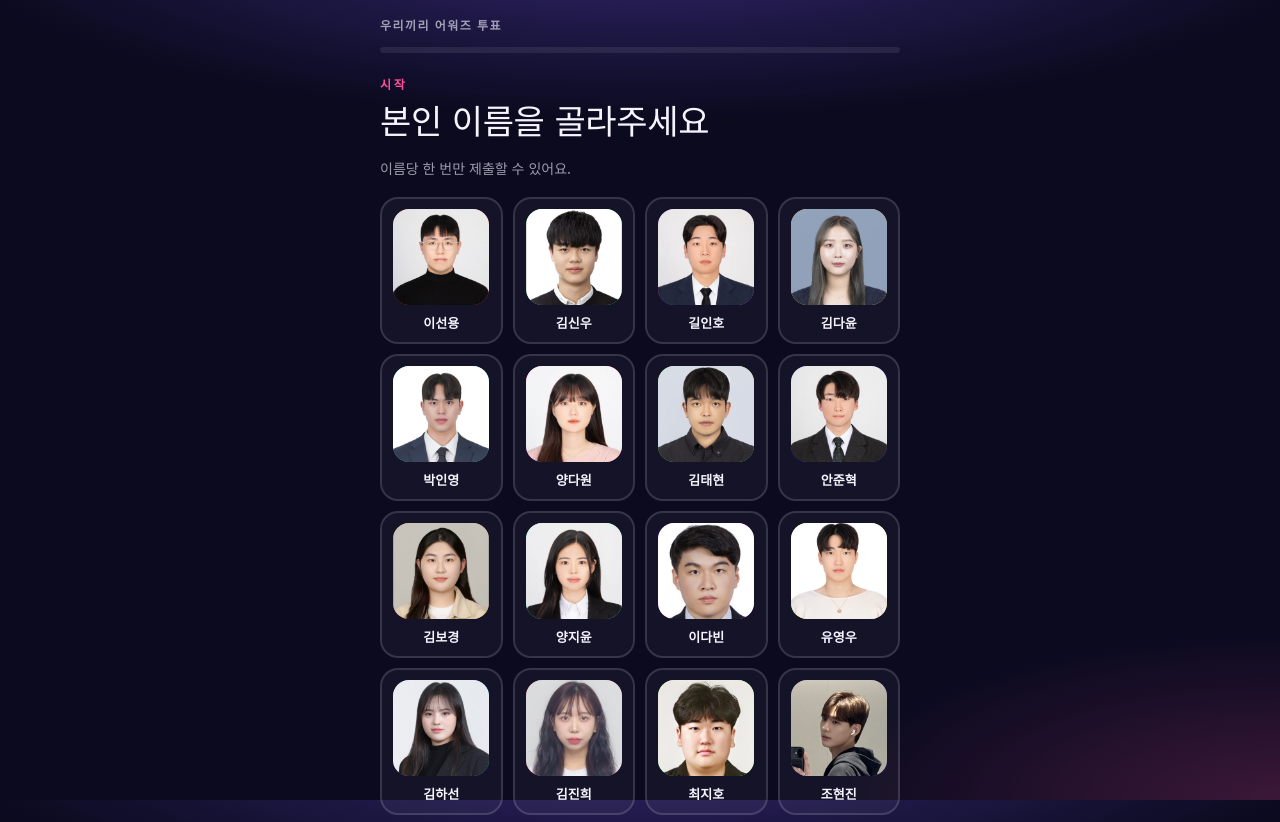
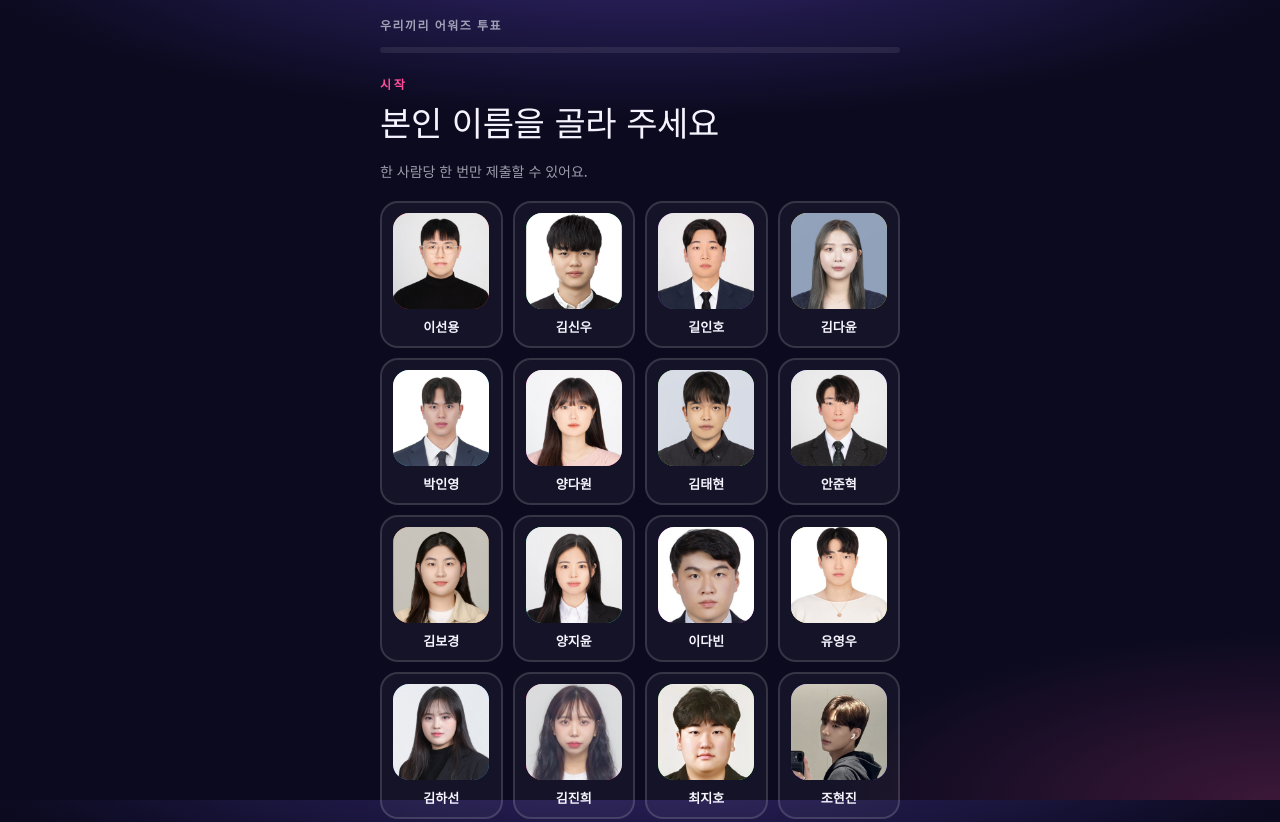
Before and after one commit to RagSpirin/awards-vote, a plain HTML site: page index.html in a window 1280 px wide. Shown: the top 822 px of the page. Drawn offline with Linux system fonts and the light colour scheme.

Commit message:
Proofread Korean copy and improve question wrapping

```diff
--- a/config.js
+++ b/config.js
@@ -42,41 +42,41 @@ window.AWARDS_CONFIG = {
 
   // 질문 목록. 순서가 시트의 Q1, Q2… 열과 그대로 대응하니 투표 시작 후에는 순서를 바꾸지 마세요.
   questions: [
-    '폐지줍는 할머니 와사바리 걸고 돈 뺏어갈 것 같은 사람',
-    '장례식장 가서 상주한테 5만원 내고 2만 5천원 거슬러 달라고 할 것 같은 사람',
-    '백화점 가서 직원한테 갑질 하고 얼차려 시킬 것 같은 사람',
-    '불치병으로 고통받는 아이 보자마자 시원하게 장기기증 서류에 서명 갈길 것 같은 사람',
-    '테이져건 실험해 볼려고 본인 얼굴에 쏴봤다가 발작올 것 같은 사람',
-    '일제 강점기 때 순사들 데리고 독립운동가 체포 투어 할 것 같은 사람',
-    '결혼 세번 정도 할 것 같은 사람',
-    '한번 결혼하면 죽을 때 까지 함께할 것 같은 사람',
-    '멘헤라 정병연애 할 것 같은 사람 (멘헤라 포지션)',
-    '해외 나가면 중국인으로 오해받는 거에 자포자기 해서 중국말로 길안내 해줄 것 같은 사람',
-    '학창시절 쉬는 시간에 자는척 하면서 다른 친구들이 웃긴 이야기 하면 대화에 끼지는 못하고 엎드린 채로 몰래 낄낄거릴 것 같은 사람',
-    '자식이 문신 한다고 하면 "내가 해볼래" 하면서 피카츄 그릴 것 같은 사람 (존나 못그림)',
-    '20살 때 알바할 때 손님이 부르면 벽에 팔짱 끼고 있다가 에? 이지랄 하면서 개싸가지 없이 주문 받을 것 같은 사람 (관상학적으로)',
-    '존나 잘먹을 것 같은 사람',
+    '폐지 줍는 할머니한테 와사바리 걸고 돈을 뺏어 갈 것 같은 사람',
+    '장례식장 가서 상주한테 5만 원 내고 2만 5천 원 거슬러 달라고 할 것 같은 사람',
+    '백화점 가서 직원한테 갑질하고 얼차려를 시킬 것 같은 사람',
+    '불치병으로 고통받는 아이를 보자마자 시원하게 장기 기증 서류에 서명을 갈길 것 같은 사람',
+    '테이저건 실험해 보려고 본인 얼굴에 쏴 봤다가 발작이 올 것 같은 사람',
+    '일제 강점기 때 순사들을 데리고 독립운동가 체포 투어를 할 것 같은 사람',
+    '결혼 세 번 정도 할 것 같은 사람',
+    '한 번 결혼하면 죽을 때까지 함께할 것 같은 사람',
+    '멘헤라 정병 연애를 할 것 같은 사람 (멘헤라 포지션)',
+    '해외에 나가면 중국인으로 오해받고 자포자기해서 중국말로 길을 안내해 줄 것 같은 사람',
+    '학창 시절 쉬는 시간에 자는 척하면서, 다른 친구들이 웃긴 이야기를 하면 대화에 끼지는 못하고 엎드린 채로 몰래 낄낄거릴 것 같은 사람',
+    '자식이 문신을 한다고 하면 “내가 해 볼래” 하면서 피카츄를 그릴 것 같은 사람 (존나 못 그림)',
+    '20살 때 알바 중에 손님이 부르면, 벽에 기대 팔짱을 끼고 있다가 “에?” 이 지랄을 하면서 개싸가지 없이 주문을 받을 것 같은 사람 (관상학적으로)',
+    '존나 잘 먹을 것 같은 사람',
     '얼굴 이상한 사람',
-    '아기 낳으면 제일 귀여울거같은 사람',
-    '40대에 나이 맞춰보라는 릴스 찍을 거 같은 사람',
-    '성별 바껴서 태어났으면 더 좋았을거같은 사람',
+    '아기 낳으면 제일 귀여울 것 같은 사람',
+    '40대에 나이를 맞혀 보라는 릴스를 찍을 것 같은 사람',
+    '성별이 바뀌어서 태어났으면 더 좋았을 것 같은 사람',
     '기린보다 못생긴 사람',
-    'Ai 안경주고 상식퀴즈 붙어도 얘는 이길거 같은 사람',
-    '연인이 바싹 마른 입술과 아파보이는 행색으로 "한정선 하나만 먹으면 씻은듯이 나을텐데.."라고 해도 웨이팅 저얼대 안해줄 사람 1위',
-    '남몰래 혼자 먹방 영상 찍어보고 생각보다 맛없게 먹는 본인 모습에 실망해서 업로드는 안했을거같은 사람',
-    '인스타 스토리 올리고 누가 봤는지 10분마다 확인할거같은 사람',
-    '헬스장 1년치 끊고 인바디만 재고 안갔을거같은 사람',
-    '나는솔로 나가면 레전드 빌런으로 짤 돌아다닐거같은 사람',
-    '40대에 골프 프사 해놓고 상메 "긍정의 힘" 일거같은 사람',
-    '50대에 유튜브 댓글로 "58세 남성입니다. 잘 보고 갑니다" 쓸거같은 사람',
-    '침팬지랑 가위바위보 해도 3판 2선승으로 질거같은 사람',
-    '네비 켜고도 길 잃을거같은 사람',
-    '보이스피싱 전화 받으면 걔네가 답답해서 먼저 끊을거같은 사람',
+    'AI 안경 주고 상식 퀴즈 붙어도 얘는 이길 것 같은 사람',
+    '연인이 바싹 마른 입술과 아파 보이는 행색으로 “한정선 하나만 먹으면 씻은 듯이 나을 텐데…” 하고 말해도 웨이팅 절대 안 해 줄 사람 1위',
+    '남몰래 혼자 먹방 영상을 찍어 보고, 생각보다 맛없게 먹는 본인 모습에 실망해서 업로드는 안 했을 것 같은 사람',
+    '인스타 스토리를 올리고 누가 봤는지 10분마다 확인할 것 같은 사람',
+    '헬스장 1년 치 끊고 인바디만 재고 안 갔을 것 같은 사람',
+    '〈나는 SOLO〉에 나가면 레전드 빌런으로 짤이 돌아다닐 것 같은 사람',
+    '40대에 골프 프사를 해 놓고 상메가 “긍정의 힘”일 것 같은 사람',
+    '50대에 유튜브에서 “58세 남성입니다. 잘 보고 갑니다” 같은 댓글을 쓸 것 같은 사람',
+    '침팬지랑 가위바위보를 해도 3판 2선승으로 질 것 같은 사람',
+    '내비를 켜고도 길을 잃을 것 같은 사람',
+    '보이스 피싱 전화를 받으면 걔네가 답답해서 먼저 끊을 것 같은 사람',
     '패션 감각이 제일 좋은 사람',
-    '기 존나 쌔서 음지도 양지로 바뀔 것 같은 사람',
-    '아이스크림 먹을 때 남들 베라 숟가락 쓰는데 존나 큰 쇠숟가락 쓸 것 같은 사람',
+    '기가 존나 세서 음지도 양지로 바뀔 것 같은 사람',
+    '아이스크림 먹을 때 남들은 베라 숟가락을 쓰는데 존나 큰 쇠숟가락을 쓸 것 같은 사람',
     '우리 중에 제일 먼저 좋은 쪽으로 유명해질 것 같은 사람',
-    '우리 중에 사건반장, 궁금한 이야기 Y, 그것이 알고 싶다 중 하나 나올 것 같은 사람',
-    '탑골공원에서 할아버지들이랑 내기 바둑 두다가 질 것 같으면 틀니 빼서 도망갈 것 같은 사람'
+    '우리 중에 〈사건반장〉, 〈궁금한 이야기 Y〉, 〈그것이 알고싶다〉 중 하나에 나올 것 같은 사람',
+    '탑골공원에서 할아버지들이랑 내기 바둑을 두다가 질 것 같으면 틀니를 빼서 도망갈 것 같은 사람'
   ]
 };
--- a/index.html
+++ b/index.html
@@ -43,8 +43,11 @@ button:focus-visible{outline:2px solid var(--gold);outline-offset:2px}
 .view{display:none;flex-direction:column;gap:12px;padding-top:8px}
 .view.is-active{display:flex}
 .eyebrow{margin:0;font-size:12px;font-weight:700;letter-spacing:.22em;color:var(--accent)}
-.h{margin:0;font-family:var(--font-display);font-weight:400;font-size:clamp(26px,7vw,34px);line-height:1.2;letter-spacing:-.01em;text-wrap:balance}
+.h,.help,.review .rt,.err,.preview-note{word-break:keep-all;overflow-wrap:anywhere;line-break:strict}
+.h{margin:0;font-family:var(--font-display);font-weight:400;font-size:clamp(26px,7vw,34px);line-height:1.3;letter-spacing:-.01em;text-wrap:balance}
 .help{margin:0 0 6px;color:var(--fg-muted);font-size:14px;line-height:1.6}
+#q-text{font-size:clamp(24px,6.2vw,32px);line-height:1.4;text-wrap:pretty}
+#q-text.is-long{font-size:clamp(20px,5.6vw,25px)}
 
 .pgrid{display:grid;grid-template-columns:repeat(3,1fr);gap:10px}
 @media (min-width:600px){.pgrid{grid-template-columns:repeat(4,1fr)}}
@@ -73,7 +76,7 @@ button:focus-visible{outline:2px solid var(--gold);outline-offset:2px}
 .review li{display:flex;align-items:center;gap:12px;padding:10px 12px;border-radius:14px;background:var(--surface);border:1px solid var(--line);cursor:pointer}
 .review .rq{flex:1;min-width:0}
 .review .rn{display:block;font-size:11px;font-weight:700;letter-spacing:.12em;color:var(--accent)}
-.review .rt{display:block;font-size:13px;color:var(--fg-muted);line-height:1.4}
+.review .rt{display:block;font-size:13px;color:var(--fg-muted);line-height:1.55;text-wrap:pretty}
 .review .rpick{display:flex;align-items:center;gap:8px;font-weight:700;font-size:14px;white-space:nowrap}
 .review .rpick .pavatar{width:32px;border-radius:50%;font-size:12px}
 .err{margin:0;padding:12px 14px;border-radius:12px;background:rgba(255,122,122,.12);border:1px solid rgba(255,122,122,.4);color:var(--danger);font-size:14px;line-height:1.5}
@@ -96,8 +99,8 @@ button:focus-visible{outline:2px solid var(--gold);outline-offset:2px}
 
   <section class="view is-active" id="v-who">
     <p class="eyebrow">시작</p>
-    <h1 class="h">본인 이름을 골라주세요</h1>
-    <p class="help">이름당 한 번만 제출할 수 있어요.</p>
+    <h1 class="h">본인 이름을 골라 주세요</h1>
+    <p class="help">한 사람당 한 번만 제출할 수 있어요.</p>
     <div class="pgrid" id="who-grid"></div>
   </section>
 
@@ -210,7 +213,7 @@ button:focus-visible{outline:2px solid var(--gold);outline-offset:2px}
   function renderQ(){
     $('#q-eyebrow').textContent = 'Q' + (qi + 1) + ' / ' + N;
     $('#q-text').textContent = Q[qi];
-    $('#q-text').style.fontSize = Q[qi].length > 50 ? '20px' : Q[qi].length > 30 ? '23px' : '';
+    $('#q-text').classList.toggle('is-long', Q[qi].length > 50);
     $('#q-grid').innerHTML = PEOPLE.filter(p => p.id !== voter.id).map(p => cardHTML(p, picks[qi] === p.id)).join('');
     $('#q-prev').textContent = qi === 0 ? '이름 다시 고르기' : '이전';
     $('#q-next').disabled = !picks[qi];
@@ -242,7 +245,7 @@ button:focus-visible{outline:2px solid var(--gold);outline-offset:2px}
   /* ---- 4. 제출 ---- */
   function showErr(msg){ const el = $('#err'); el.textContent = msg; el.hidden = false; }
   function finishDone(note){
-    $('#done-msg').textContent = voter.name + ' 님, 제출됐어요. 결과는 행사 당일 발표 때 공개됩니다.';
+    $('#done-msg').textContent = voter.name + ' 님, 투표를 제출했어요. 결과는 행사 당일에 공개됩니다.';
     const n = $('#done-note'); n.hidden = !note; n.textContent = note || '';
     progress(N); show('v-done');
   }
@@ -259,12 +262,12 @@ button:focus-visible{outline:2px solid var(--gold);outline-offset:2px}
         const r = await fetch(CONFIG.endpoint, { method: 'POST', body: JSON.stringify(payload) });
         const data = await r.json();
         if (data.ok) { writeDone({ voterId: voter.id, voterName: voter.name, at: payload.submittedAt }); finishDone(''); }
-        else if (data.error === 'duplicate') showErr('이미 제출된 이름이에요. 본인이 제출한 적이 없다면 진행자에게 알려주세요.');
+        else if (data.error === 'duplicate') showErr('이미 제출된 이름이에요. 본인이 제출한 적이 없다면 진행자에게 알려 주세요.');
         else if (data.error === 'closed') show('v-closed');
-        else showErr('제출하지 못했어요. 잠시 후 다시 시도해주세요. (' + (data.error || 'unknown') + ')');
+        else showErr('제출하지 못했어요. 잠시 후 다시 시도해 주세요. (' + (data.error || 'unknown') + ')');
       }
     } catch (e) {
-      showErr('네트워크 오류로 제출하지 못했어요. 연결을 확인하고 다시 시도해주세요.');
+      showErr('네트워크 오류로 제출하지 못했어요. 연결을 확인하고 다시 시도해 주세요.');
     } finally {
       btn.classList.remove('is-busy'); btn.textContent = '제출하기';
     }
@@ -275,7 +278,7 @@ button:focus-visible{outline:2px solid var(--gold);outline-offset:2px}
   const done = readDone();
   if (done && !PREVIEW) {
     voter = byId(done.voterId) || { name: done.voterName };
-    $('#done-msg').textContent = voter.name + ' 님은 이미 제출했어요. 결과는 행사 당일 발표 때 공개됩니다.';
+    $('#done-msg').textContent = voter.name + ' 님은 이미 투표를 제출했어요. 결과는 행사 당일에 공개됩니다.';
     progress(N); show('v-done');
     return;
   }
```
Also changed, not shown: reveal.html (+11 -8 lines).
